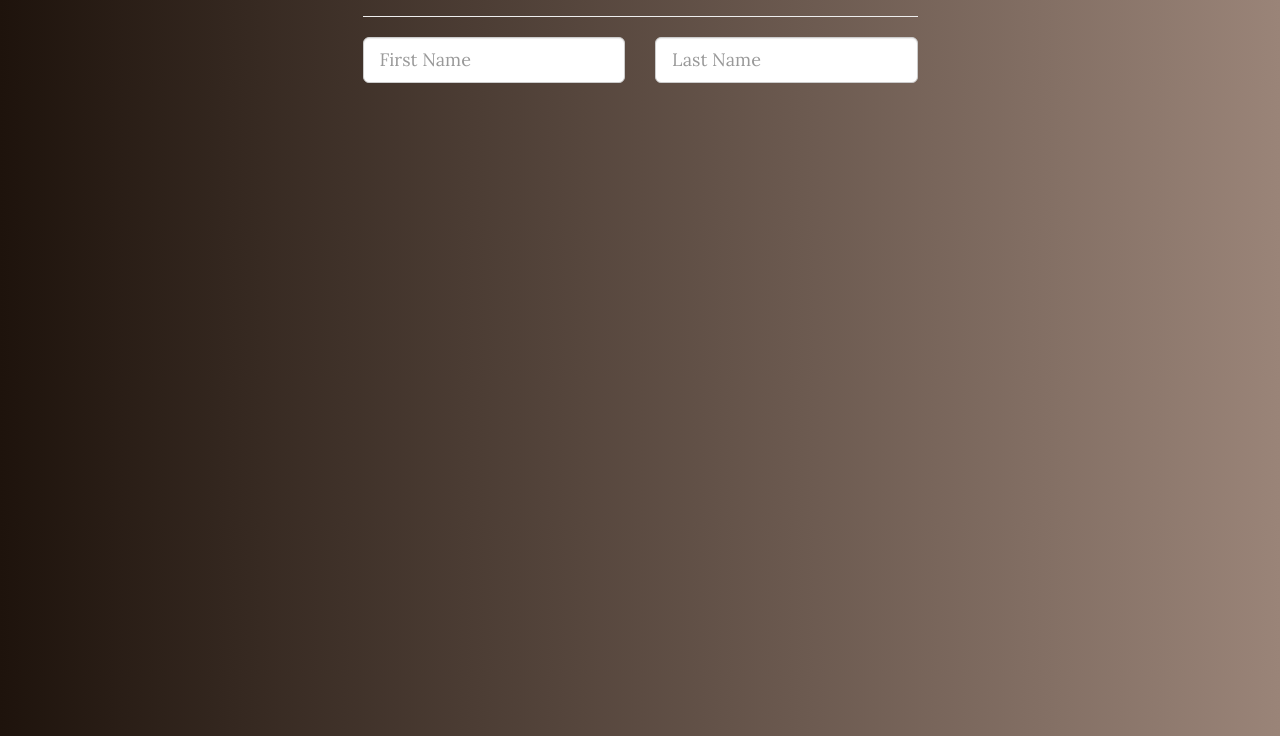
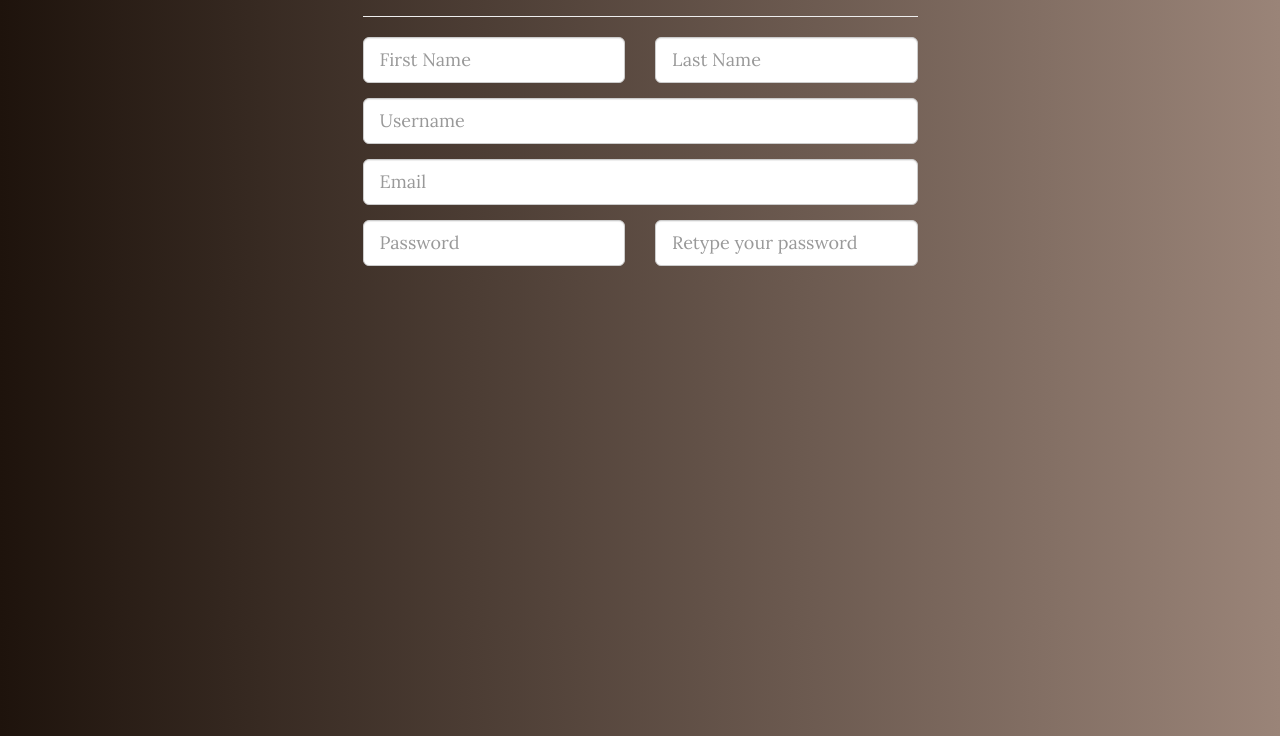
Before and after one commit to Tomekzako/Registration-form, a plain HTML site: page index.html in a window 1280 px wide. Shown: the part 64-800 px from the top of the page. Drawn offline with nearby package versions, Linux system fonts and the light colour scheme.

Commit message:
Create bootstrap form

```diff
--- a/index.html
+++ b/index.html
@@ -22,10 +22,32 @@
                     <hr>
                     <div class="row">
                         <div class="col-xs-12 col-sm-6 col-md-6">
-                            <input type="text" placeholder="First Name" class="form-control input-lg">
+                            <div class="form-group">
+                                <input type="text" placeholder="First Name" class="form-control input-lg">
+                            </div>
                         </div>
                         <div class="col-xs-12 col-sm-6 col-md-6">
-                            <input type="text" placeholder="Last Name" class="form-control input-lg">
+                            <div class="form-group">
+                                <input type="text" placeholder="Last Name" class="form-control input-lg">
+                            </div>
+                        </div>
+                    </div>
+                    <div class="form-group">
+                        <input type="text" placeholder="Username" class="form-control input-lg">
+                    </div>
+                    <div class="form-group">
+                        <input type="text" placeholder="Email" class="form-control input-lg">
+                    </div>
+                    <div class="row">
+                        <div class="col-xs-12 col-sm-6 col-md-6">
+                            <div class="form-group">
+                                <input type="password" placeholder="Password" class="form-control input-lg">
+                            </div>
+                        </div>
+                        <div class="col-xs-12 col-sm-6 col-md-6">
+                            <div class="form-group">
+                                <input type="password" placeholder="Retype your password" class="form-control input-lg">
+                            </div>
                         </div>
                     </div>
                 </form>
```
